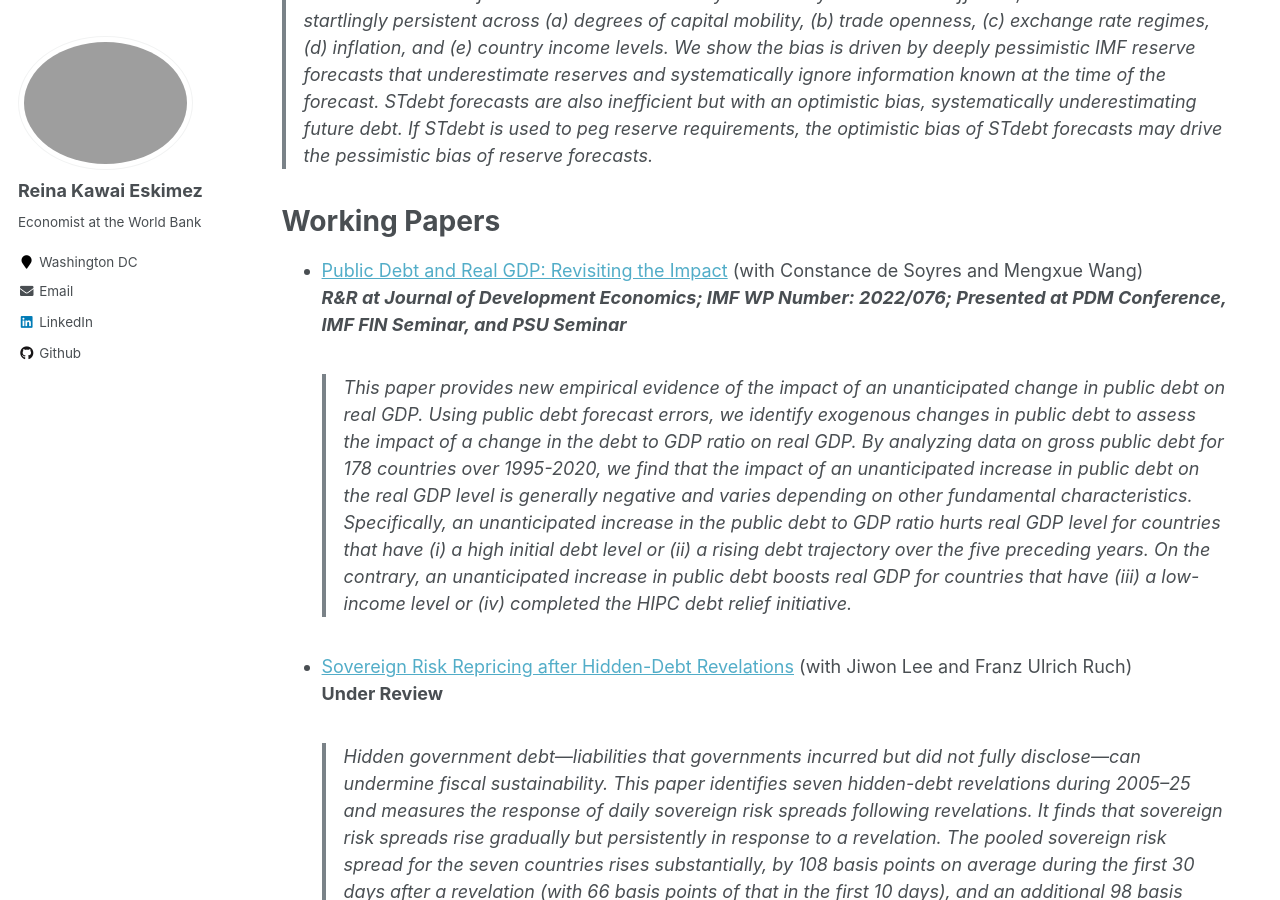
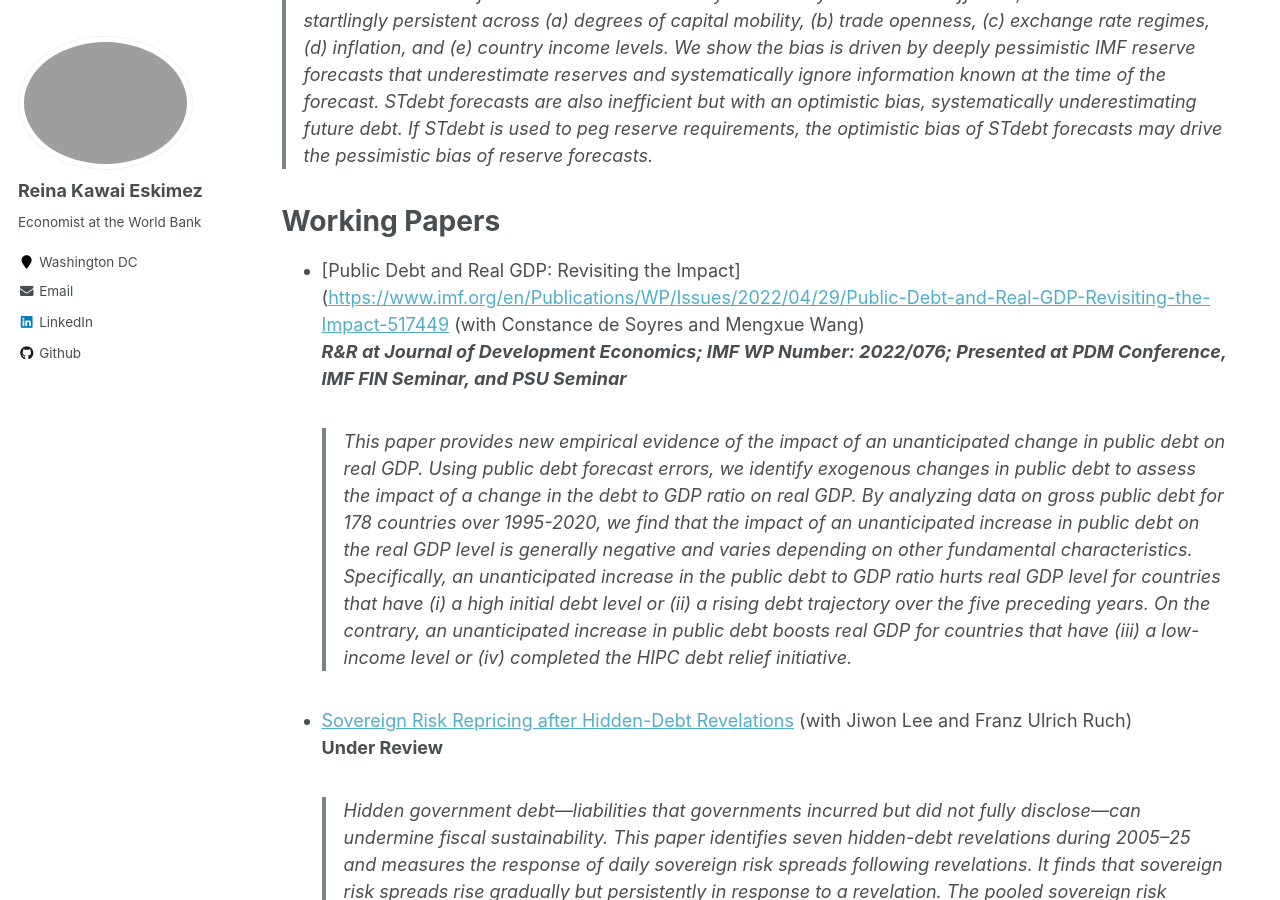
Before and after one commit to Reina-Kawai/Reina-Kawai.github.io, a Jekyll site: the page built from _pages/research.md, in a window 1280 px wide and 900 px high, scrolled down 1809 px. Built offline with Jekyll 4.4.1, drawn with Linux system fonts in a browser that asks for light colours; part of the change alters nothing that is shown.

Commit message:
Update research.md

```diff
--- a/_pages/research.md
+++ b/_pages/research.md
@@ -35,7 +35,7 @@ and their origins](https://www.sciencedirect.com/science/article/pii/S0169207022
 Working Papers
 ===
 
-* [Public Debt and Real GDP: Revisiting the Impact](https://www.imf.org/en/Publications/WP/Issues/2022/04/29/Public-Debt-and-Real-GDP-Revisiting-the-Impact-517449)
+* [Public Debt and Real GDP: Revisiting the Impact]([https://www.imf.org/en/Publications/WP/Issues/2022/04/29/Public-Debt-and-Real-GDP-Revisiting-the-Impact-517449](https://www.elibrary.imf.org/view/journals/001/2022/076/article-A001-en.xml)
 (with Constance de Soyres and Mengxue Wang)<br/>
 **_R&R at Journal of Development Economics; IMF WP Number: 2022/076; Presented at PDM Conference, IMF FIN Seminar,
 and PSU Seminar_**
```
